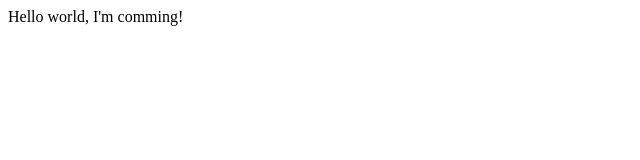
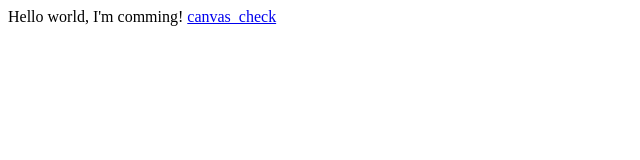
Before and after one commit to ewenet/demo, a plain HTML site: page index.html in a window 1280 px wide. Shown: the whole page, without its empty margins (0-640 px from the left). Drawn offline with Linux system fonts and the light colour scheme.

Commit message:
link test

```diff
--- a/index.html
+++ b/index.html
@@ -6,5 +6,6 @@
 </head>
 <body>
 	Hello world, I'm comming!
+	<a href="canvas_check.html">canvas_check</a>
 </body>
 </html>
```
